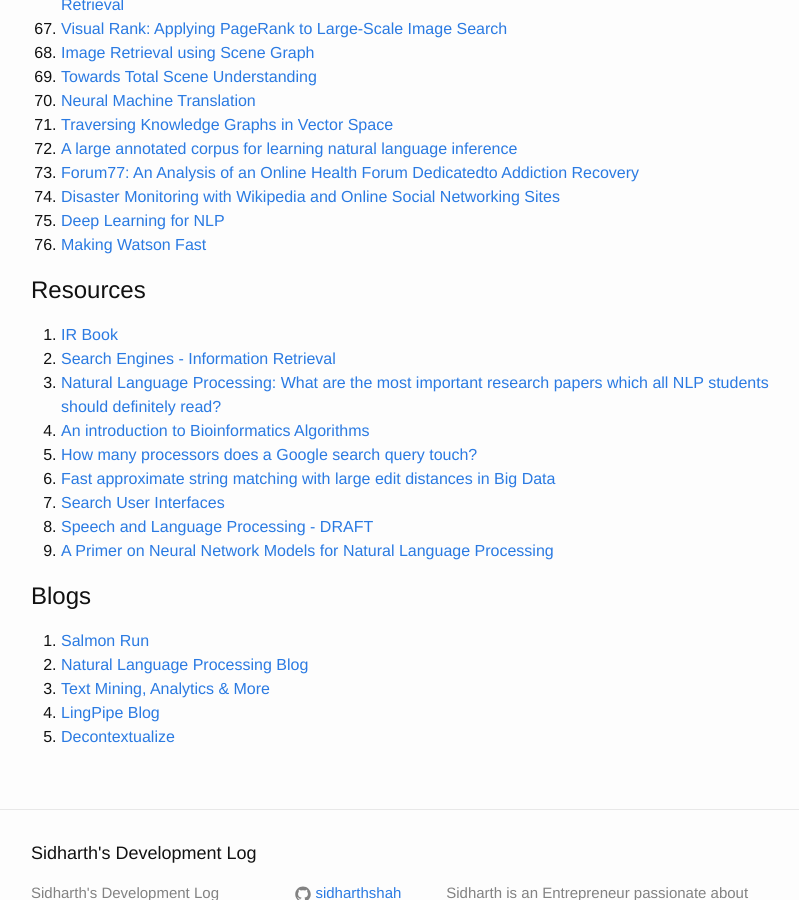
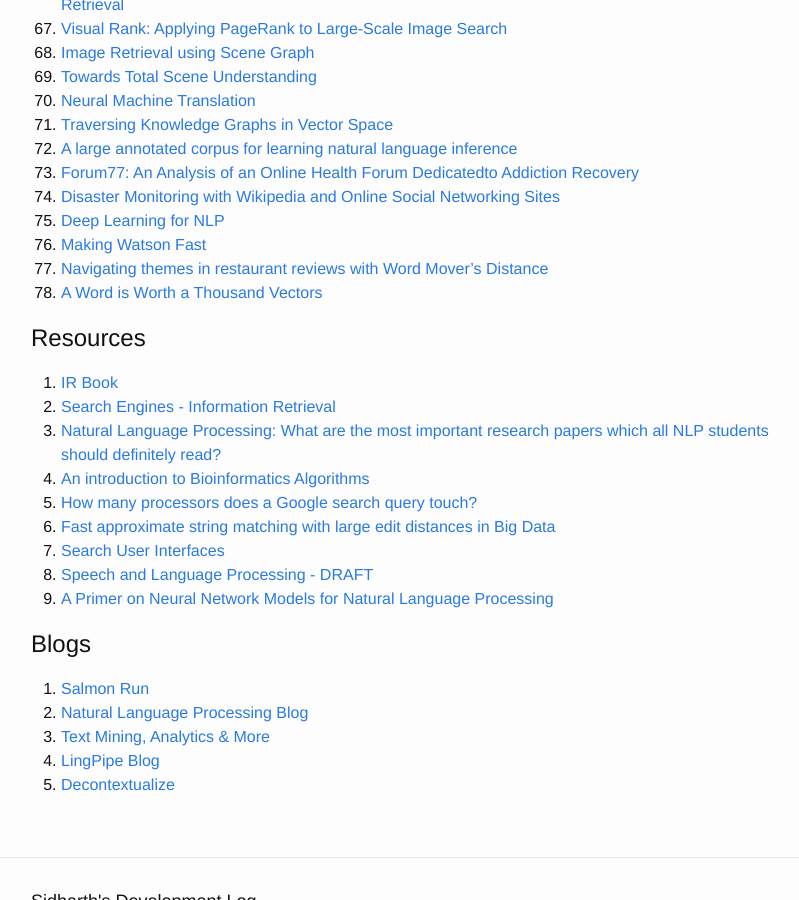
Before and after one commit to sidharthshah/sidharthshah.github.com, a Jekyll site: the page built from information-retrieval.md, in a window 1280 px wide and 900 px high, scrolled down 2778 px. Shown: the whole window, without its empty margins (239-1038 px from the left). Built offline with Jekyll 4.4.1, drawn with Linux system fonts in a browser that asks for light colours.

Commit message:
added more links

```diff
--- a/information-retrieval.md
+++ b/information-retrieval.md
@@ -123,6 +123,8 @@
 74. [Disaster Monitoring with Wikipedia and Online Social Networking Sites](https://static.googleusercontent.com/media/research.google.com/en//pubs/archive/44015.pdf)
 75. [Deep Learning for NLP](http://lxmls.it.pt/2014/socher-lxmls.pdf)
 76. [Making Watson Fast](http://researcher.watson.ibm.com/researcher/files/us-heq/W(17)%20MAKING%20WATSON%20FAST%2006177722.pdf)
+77. [Navigating themes in restaurant reviews with Word Mover’s Distance](http://tech.opentable.com/2015/08/11/navigating-themes-in-restaurant-reviews-with-word-movers-distance/)
+78. [A Word is Worth a Thousand Vectors](http://multithreaded.stitchfix.com/blog/2015/03/11/word-is-worth-a-thousand-vectors/)
 
 Resources
 =========
```
Also changed, not shown: machine-learning.md (+2 -0 lines).
